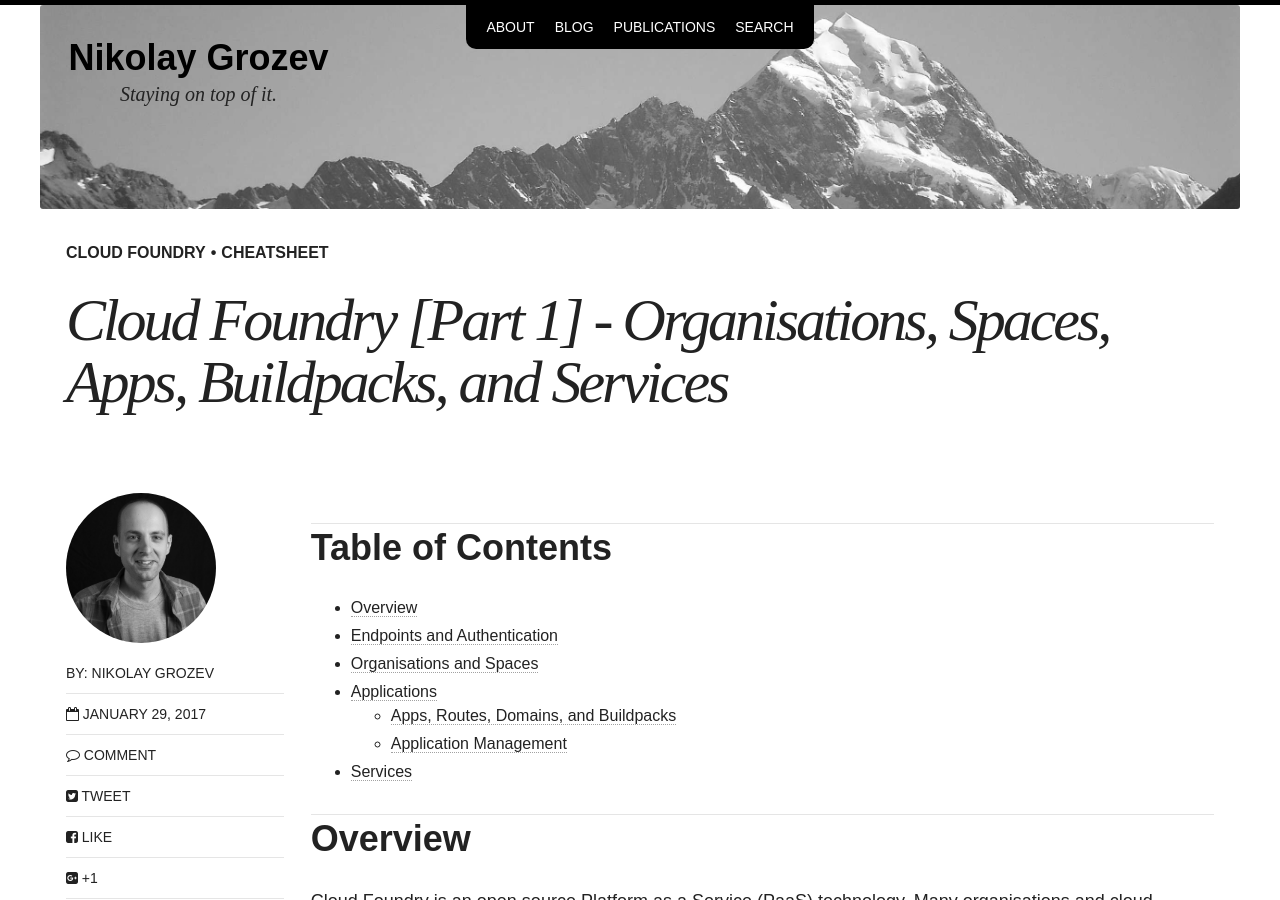
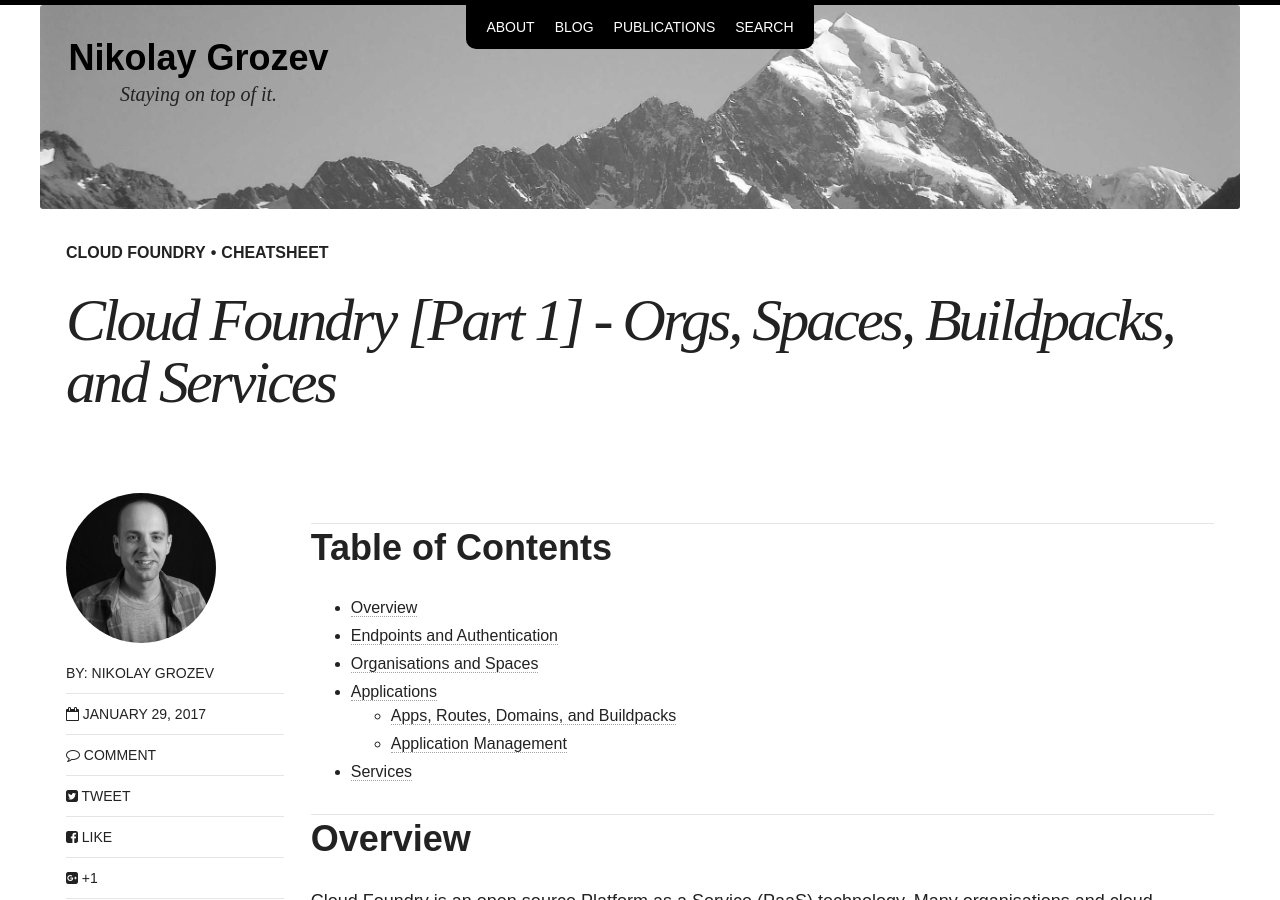
Before and after one commit to nikolayg/nikgrozev-website, a Jekyll site: the page built from _posts/blog/2017-01-29-cloud-foundry-part-1-orgs-spaces-buildpacks-and-services.md, in a window 1280 px wide and 900 px high. Built offline with Jekyll 4.4.1, drawn with Linux system fonts in a browser that asks for light colours; nearby versions of some CDN libraries; comment, search, counter and statistics services are not loaded; some of the changed text lies outside the part shown.

Commit message:
Renaming

```diff
--- a/_posts/blog/2017-01-29-cloud-foundry-part-1-organisations-spaces-apps-buildpacks-and-services.md
+++ b/_posts/blog/2017-01-29-cloud-foundry-part-1-orgs-spaces-buildpacks-and-services.md
@@ -1,6 +1,6 @@
 ---
 layout: post
-title: Cloud Foundry [Part 1] - Organisations, Spaces, Apps, Buildpacks, and Services
+title: Cloud Foundry [Part 1] - Orgs, Spaces, Buildpacks, and Services
 date: 2017-01-29 05:22:09.000000000
 type: post
 published: true
@@ -116,7 +116,7 @@
 the applications. In this example, the spaces do not have their own quotas.
 
 <figure>
-  <img src="/images/blog/Cloud Foundry Part 1 - Organisations Spaces Apps Buildpacks and Services/Organisations-and-spaces.png" alt="Organisations and Spaces." >
+  <img src="/images/blog/Cloud Foundry Part 1 - Orgs Spaces Buildpacks and Services/Organisations-and-spaces.png" alt="Organisations and Spaces." >
   <figcaption>An enterprise with two organisations and multiple spaces.</figcaption>
 </figure>
 
@@ -197,7 +197,7 @@
 system buildpack for Rails.
 
 <figure>
-  <img src="/images/blog/Cloud Foundry Part 1 - Organisations Spaces Apps Buildpacks and Services/routes-boileplates.png" alt="Application, routes, buildpacks." >
+  <img src="/images/blog/Cloud Foundry Part 1 - Orgs Spaces Buildpacks and Services/routes-boileplates.png" alt="Application, routes, buildpacks." >
   <figcaption>An application with a route and some buildpacks.</figcaption>
 </figure>
 
@@ -354,7 +354,7 @@
 environment variable, which the application code parses and uses.
 
 <figure>
-  <img src="/images/blog/Cloud Foundry Part 1 - Organisations Spaces Apps Buildpacks and Services/Services.png" alt="Services." >
+  <img src="/images/blog/Cloud Foundry Part 1 - Orgs Spaces Buildpacks and Services/Services.png" alt="Services." >
   <figcaption>An application with 2 service instances.</figcaption>
 </figure>
 
```
Also changed, not shown: other parts of _posts/blog/2017-01-29-cloud-foundry-part-1-orgs-spaces-buildpacks-and-services.md (+1 -1 lines), images/blog/Cloud Foundry Part 1 - Orgs Spaces Buildpacks and Services/Organisations-and-spaces.png (renamed from images/blog/Cloud Foundry Part 1 - Organisations Spaces Apps Buildpacks and Services/Organisations-and-spaces.png), images/blog/Cloud Foundry Part 1 - Orgs Spaces Buildpacks and Services/Services.png (renamed from images/blog/Cloud Foundry Part 1 - Organisations Spaces Apps Buildpacks and Services/Services.png), images/blog/Cloud Foundry Part 1 - Orgs Spaces Buildpacks and Services/routes-boileplates.png (renamed from images/blog/Cloud Foundry Part 1 - Organisations Spaces Apps Buildpacks and Services/routes-boileplates.png), 6 other files.
